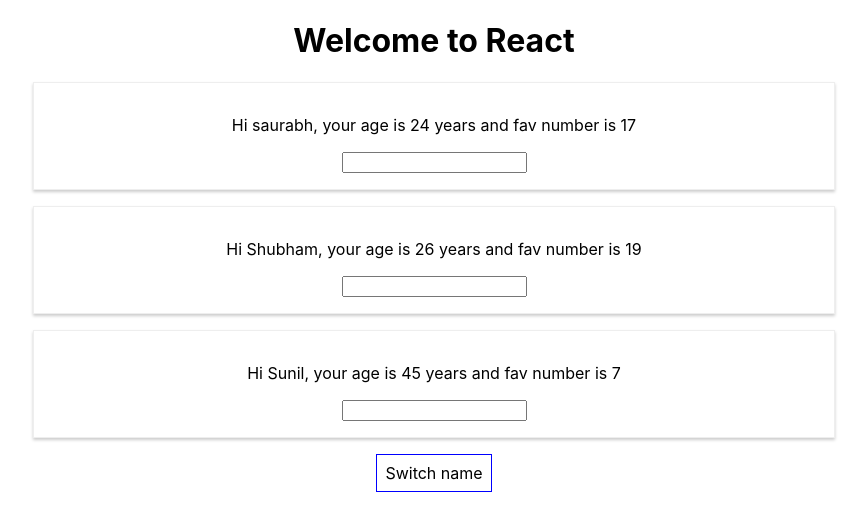
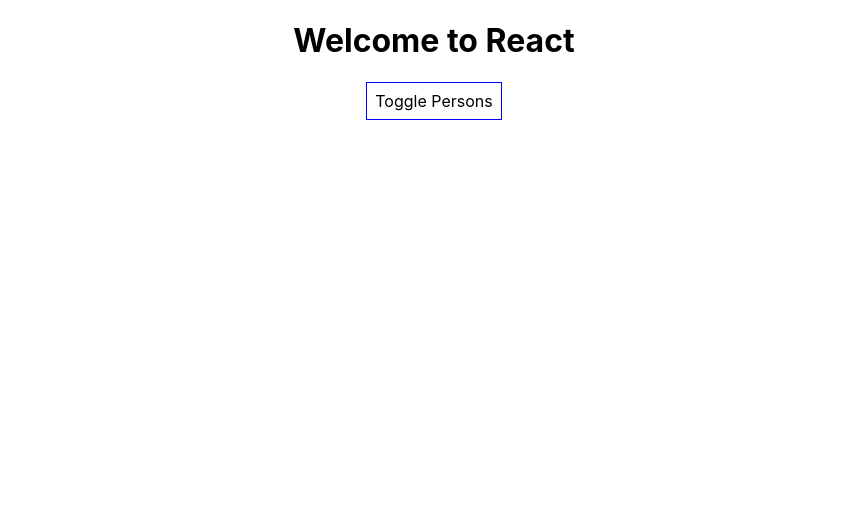
Before and after one commit to UnixLoverSaurabh/react-complete-guide, a React (Create React App) app: page / in a window 1280 px wide. Shown: the top 530 px of the page, without its empty margins (206-1073 px from the left). Built offline with nearby package versions, Linux system fonts and the light colour scheme.

Commit message:
show and hide content dynamically

```diff
--- a/src/App.js
+++ b/src/App.js
@@ -1,20 +1,20 @@
-import React, { useState } from 'react';
+import React, { Component } from 'react';
 import './App.css';
-import Person from './Person/Person.js';
+import Person from './Person/Person';
 
-const App = props => {
+class App extends Component {
+  state = {
+    persons : [
+      {name : "saurabh", age : 24},
+      {name : "Shubham", age : 26},
+      {name : "Sunil", age : 45}
+    ],
+    otherState : "This will not be altered",
+    showPersons: false
+  }
 
-    const [personsState, setPersonsState] = useState({
-      persons : [
-        {name : "saurabh", age : 24},
-        {name : "Shubham", age : 26},
-        {name : "Sunil", age : 45}
-      ],
-      otherState : "This will not be altered"
-    });
-
-    const switchNameHandler = () => {
-      setPersonsState({
+  switchNameHandler = () => {
+    this.setState( {
         persons : [
           {name : "Gaurabh", age : 23},
           {name : "Shubham Kumar", age : 26},
@@ -23,8 +23,8 @@
       });
     }
 
-    const nameChangeHandler = (event) => {
-      setPersonsState({
+    nameChangeHandler = (event) => {
+      this.setState( {
         persons : [
           {name : "Gaurabh kumar", age : 23},
           {name : "Kumar", age : 26},
@@ -35,6 +35,12 @@
       console.log(event.target.value);
     }
 
+  togglePersonsHandler = () => {
+    const doesShow = this.state.showPersons;
+    this.setState( { showPersons: !doesShow } );
+  }
+
+  render () {
     const style = {
       backgroundColor: 'white',
       font: 'inherit',
@@ -43,21 +49,30 @@
       cursor: 'pointer'
     };
 
+    let persons = null;
+
+    if ( this.state.showPersons ) {
+      persons = (
+        <div>
+          <Person name={this.state.persons[0].name} age={this.state.persons[0].age}/>
+
+          <Person name={this.state.persons[1].name} age={this.state.persons[1].age} click={this.switchNameHandler}> This is children under third person </Person>
+
+          <Person name={this.state.persons[2].name} age={this.state.persons[2].age} changed={this.nameChangeHandler}/>
+        </div>
+      );
+    }
+
     return (
       <div className="App">
         <header className="App-header">
           <h1>Welcome to React</h1>
-            <Person name={personsState.persons[0].name} age={personsState.persons[0].age}/>
-
-            <Person name={personsState.persons[1].name} age={personsState.persons[1].age} click={nameChangeHandler}> This is children under third person </Person>
-
-            <Person name={personsState.persons[2].name} age={personsState.persons[2].age} changed={nameChangeHandler}/>
-
-            <button style={style} onClick={switchNameHandler}>Switch name</button>
+            <button style={style} onClick={this.togglePersonsHandler}>Toggle Persons</button>
+            {persons}
         </header>
       </div>
     );
-
-};
+  }
+}
 
 export default App;
```
